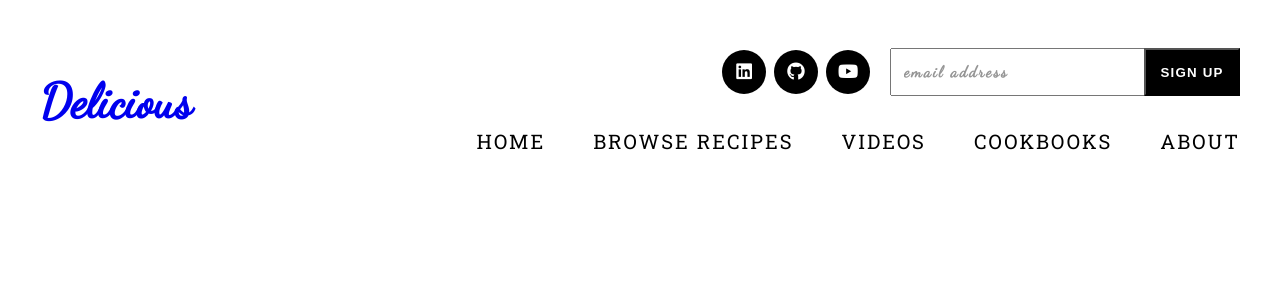
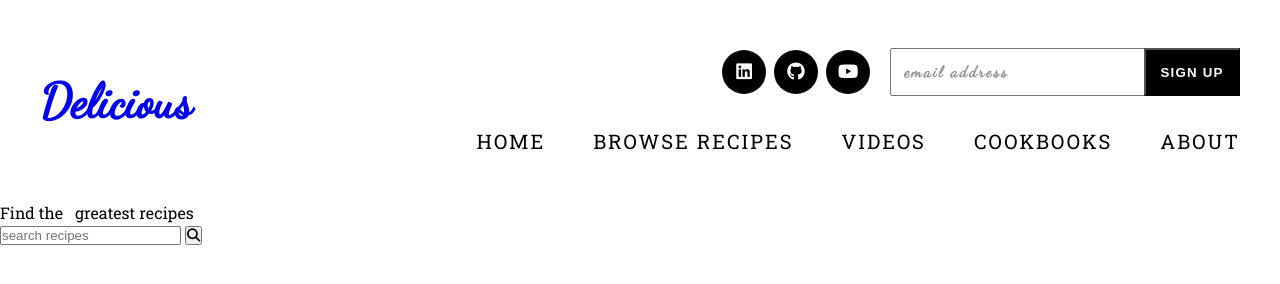
Before and after one commit to FlyBoy1998/recipe-finder, a plain HTML site: page index.html in a window 1280 px wide. Drawn offline with Linux system fonts and the light colour scheme.

Commit message:
create search bar section

```diff
--- a/index.html
+++ b/index.html
@@ -39,7 +39,7 @@
                 <div class="nav-links">
                     <ul>
                         <li><a href="#">Home</a></li>
-                        <li><a href="#">Browse Recipes</a></li>
+                        <li><a href="#search">Browse Recipes</a></li>
                         <li><a href="#">Videos</a></li>
                         <li><a href="#">Cookbooks</a></li>
                         <li><a href="#">About</a></li>
@@ -47,6 +47,14 @@
                 </div>
             </div>
         </nav>
+        <!-- Search Bar Section -->
+        <section id="search">
+            <p>Find the &nbsp;&nbsp;<span>greatest recipes</span></p>
+            <form class="search-form">
+                <input type="text" id="recipe" placeholder="search recipes">
+                <button class="search-button" type="submit"><i class="fa-solid fa-magnifying-glass"></i></button>
+            </form>
+        </section>
     </header>
 </body>
 
```
